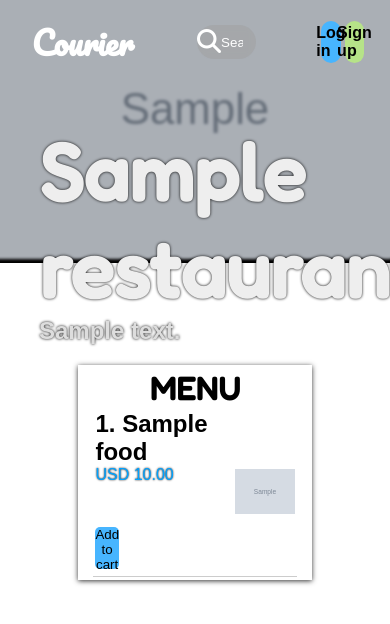
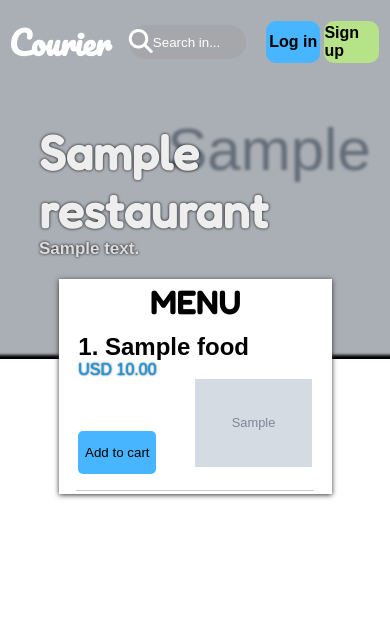
Before and after one commit to VovaHayek/order_system_project, a Django app: page /restaurant/1/ in a window 390 px wide; the page is wider, and only the part inside the window is pictured. Shown: the top 624 px of that part. Run offline with Django 4.2, Linux system fonts and the light colour scheme; tables that the repository leaves empty hold one stand-in row (values such as "Sample post"); grey boxes marked "Sample" are stand-in pictures.

Commit message:
Phone screens optimization

```diff
--- a/WebAPP/service/homepage/static/css/detail_restaurant.css
+++ b/WebAPP/service/homepage/static/css/detail_restaurant.css
@@ -233,3 +233,75 @@ body {
 .restaurant-detail-food-cart-submit-order-button:hover {
     background-color: #6cc3fd;
 }
+
+@media screen and (max-width: 900px) {
+    .restaurant-detail-background {
+        background-color: #000;
+        width: 140vw;
+    }
+
+    .restaurant-detail-menu-container {
+        background-color: #fff;
+        box-shadow: 0px 1px 5px 0 #333;
+        width: 70%;
+        margin-top: 5%;
+        padding: 1%;
+        display: flex;
+        flex-direction: column;
+        align-items: center;
+        z-index: 1;
+    }
+
+    .restaurant-detail-baner-title {
+        font-size: 3rem;
+    }
+
+    .restaurant-detail-baner-description {
+        font-family: sans-serif;
+        font-size: 17px;
+    }
+
+    .restaurant-detail-menu-food-image {
+        max-width: 50%;
+        max-height: 80%;
+        margin-left: -25%;
+        margin-top: 15%;
+    }
+
+    .restaurant-detail-menu-cart-add-button {
+        width: 20vw;
+        margin-bottom: 3%;
+    }
+
+    /*CART OPTIMIZATION*/
+    .food-detail-show-cart-button {
+        box-shadow: 1px 1px 6px 1px #000;
+        background-color: #47B5FF;
+        width: 45vw;
+        height: 10vh;
+        border-radius: 10px;
+        border: none;
+        position: fixed;
+        bottom: 3%;
+        right: 50%;
+        transform: translate(0, -3%);
+        opacity: 0;
+        visibility: hidden;
+        transition: .3s ease-in-out;
+    }
+    .show {
+        opacity: 100%;
+        visibility: visible;
+    }
+
+    .restaurant-detail-food-cart-container {
+        background-color: #fff;
+        width: 80%;
+        height: 85%;
+        border-radius: 10px;
+        display: flex;
+        flex-direction: column;
+        align-items: center;
+    }
+
+}
--- a/WebAPP/service/homepage/static/css/header.css
+++ b/WebAPP/service/homepage/static/css/header.css
@@ -79,3 +79,13 @@
 .header-signup-url:hover {
     background-color: #a6d973;
 }
+
+@media screen and (max-width: 900px) {
+    .header-search-container {
+        width: 30%;
+    }
+
+    .header-links {
+        width: 30%;
+    }
+}
--- a/WebAPP/service/service/settings.py
+++ b/WebAPP/service/service/settings.py
@@ -26,7 +26,7 @@ SECRET_KEY = config('SECRET_KEY')
 # SECURITY WARNING: don't run with debug turned on in production!
 DEBUG = config('DEBUG', cast=bool)
 
-ALLOWED_HOSTS = ['127.0.0.1', '192.168.0.157']
+ALLOWED_HOSTS = ['*']
 
 
 # Application definition
```
Also changed, not shown: WebAPP/service/homepage/static/css/restaurants.css (+12 -0 lines).
